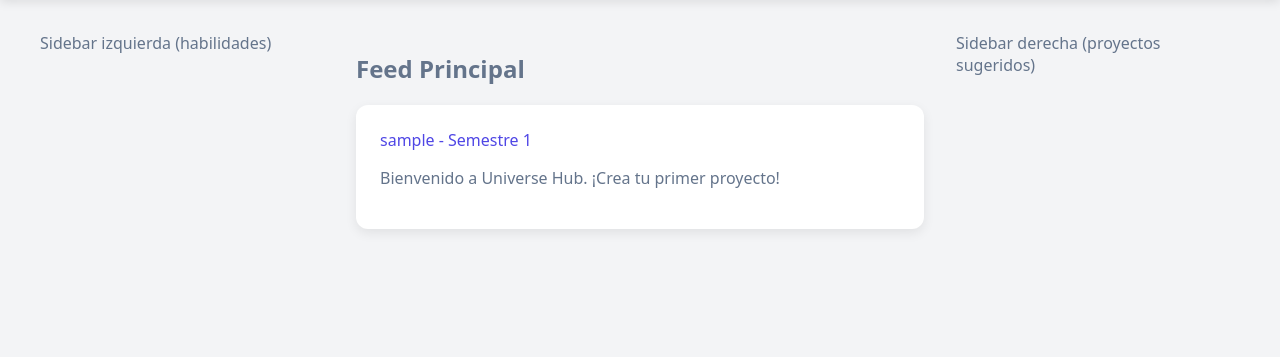
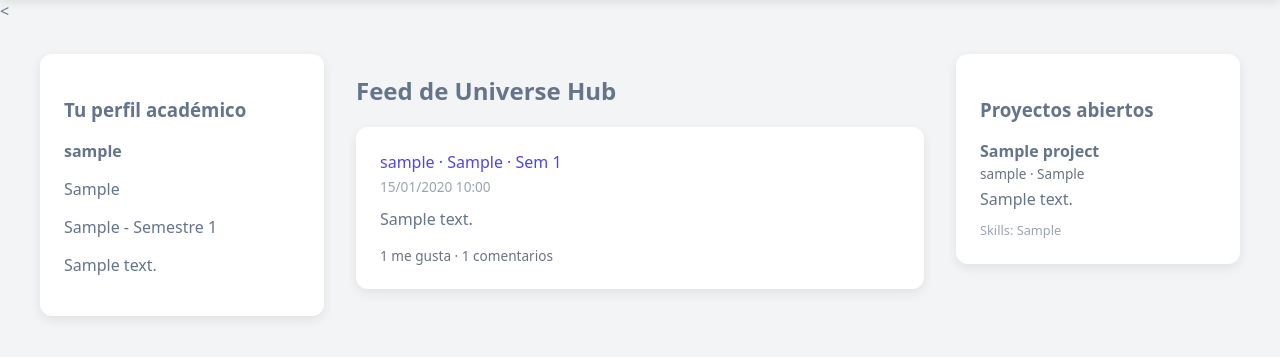
Before and after one commit to Chumleee/U_Hub, a Django app: page / in a window 1280 px wide. Shown: the part 65-422 px from the top of the page. Run offline with Django 4.2, Linux system fonts and the light colour scheme; a user stored in the database is signed in; tables that the repository leaves empty hold one stand-in row (values such as "Sample post").

Commit message:
Funcionamiento del Feed

```diff
--- a/universe_hub/templates/home.html
+++ b/universe_hub/templates/home.html
@@ -48,16 +48,64 @@
         </div>
     </div>
 
-    <div class="feed">
-        <div>Sidebar izquierda (habilidades)</div>
-        <div>
-            <h2>Feed Principal</h2>
-            <div class="post-card">
-                <div class="user-info">{{ user.username }} - Semestre {{ user.semester }}</div>
-                <p>Bienvenido a Universe Hub. ¡Crea tu primer proyecto!</p>
+    <<div class="feed">
+    <!-- Columna izquierda: info del usuario -->
+    <div>
+        <div class="post-card">
+            <h3>Tu perfil académico</h3>
+            <p><strong>{{ user.username }}</strong></p>
+            <p>{{ user.university }}</p>
+            <p>{{ user.major }} - Semestre {{ user.semester }}</p>
+            <p style="margin-top: 0.5rem;">{{ user.bio }}</p>
+        </div>
+    </div>
+
+    <!-- Columna central: feed de posts -->
+    <div>
+        <h2>Feed de Universe Hub</h2>
+
+        {% for post in posts %}
+            <div class="post-card" style="margin-top: 1rem;">
+                <div class="user-info">
+                    {{ post.author.username }} · {{ post.author.major }} · Sem {{ post.author.semester }}
+                </div>
+                <div style="font-size: 0.85rem; color: #9ca3af; margin-top: 0.25rem;">
+                    {{ post.created_at|date:"d/m/Y H:i" }}
+                </div>
+                <p style="margin-top: 0.75rem;">{{ post.content }}</p>
+
+                <div style="margin-top: 0.75rem; font-size: 0.85rem; color: #6b7280;">
+                    {{ post.likes.count }} me gusta · {{ post.comments.count }} comentarios
+                </div>
             </div>
+        {% empty %}
+            <div class="post-card" style="margin-top: 1rem;">
+                <p>No hay publicaciones todavía. Crea tu primer post académico.</p>
+            </div>
+        {% endfor %}
+    </div>
+
+    <!-- Columna derecha: proyectos abiertos -->
+    <div>
+        <div class="post-card">
+            <h3>Proyectos abiertos</h3>
+            {% for project in projects %}
+                <div style="margin-top: 0.75rem;">
+                    <strong>{{ project.title }}</strong><br>
+                    <span style="font-size: 0.85rem; color: #6b7280;">
+                        {{ project.owner.username }} · {{ project.owner.major }}
+                    </span>
+                    <p style="margin: 0.25rem 0 0.5rem 0;">{{ project.summary }}</p>
+                    <span style="font-size: 0.8rem; color: #9ca3af;">
+                        Skills: {{ project.required_skills }}
+                    </span>
+                </div>
+            {% empty %}
+                <p>No hay proyectos abiertos aún.</p>
+            {% endfor %}
         </div>
-        <div>Sidebar derecha (proyectos sugeridos)</div>
     </div>
+</div>
+
 </body>
 </html>
--- a/universe_hub/universe_hub/urls.py
+++ b/universe_hub/universe_hub/urls.py
@@ -21,4 +21,5 @@ urlpatterns = [
     path('admin/', admin.site.urls),
     path('accounts/', include('django.contrib.auth.urls')),  # login/logout/logout
     path('', include('users.urls')),  # rutas de la app users
+    path('', include('users.urls')),  # ← Esto incluye users/urls.py
 ]
--- a/universe_hub/users/views.py
+++ b/universe_hub/users/views.py
@@ -3,6 +3,10 @@ from django.contrib.auth import login, authenticate
 from django.contrib.auth.decorators import login_required
 from .forms import StudentUserCreationForm  # ← Cambio aquí
 from .models import StudentUser
+from django.shortcuts import render
+from django.contrib.auth.decorators import login_required
+
+from posts.models import Post, Project
 
 
 def register(request):
@@ -22,7 +26,19 @@ def register(request):
 
 @login_required
 def home(request):
-    return render(request, 'home.html')
+    # Posts más recientes
+    posts = Post.objects.select_related('author').order_by('-created_at')[:20]
+
+    # Proyectos abiertos más recientes
+    projects = Project.objects.select_related('owner').filter(
+        status='open'
+    ).order_by('-created_at')[:10]
+
+    context = {
+        'posts': posts,
+        'projects': projects,
+    }
+    return render(request, 'home.html', context)
 
 
 @login_required
```
